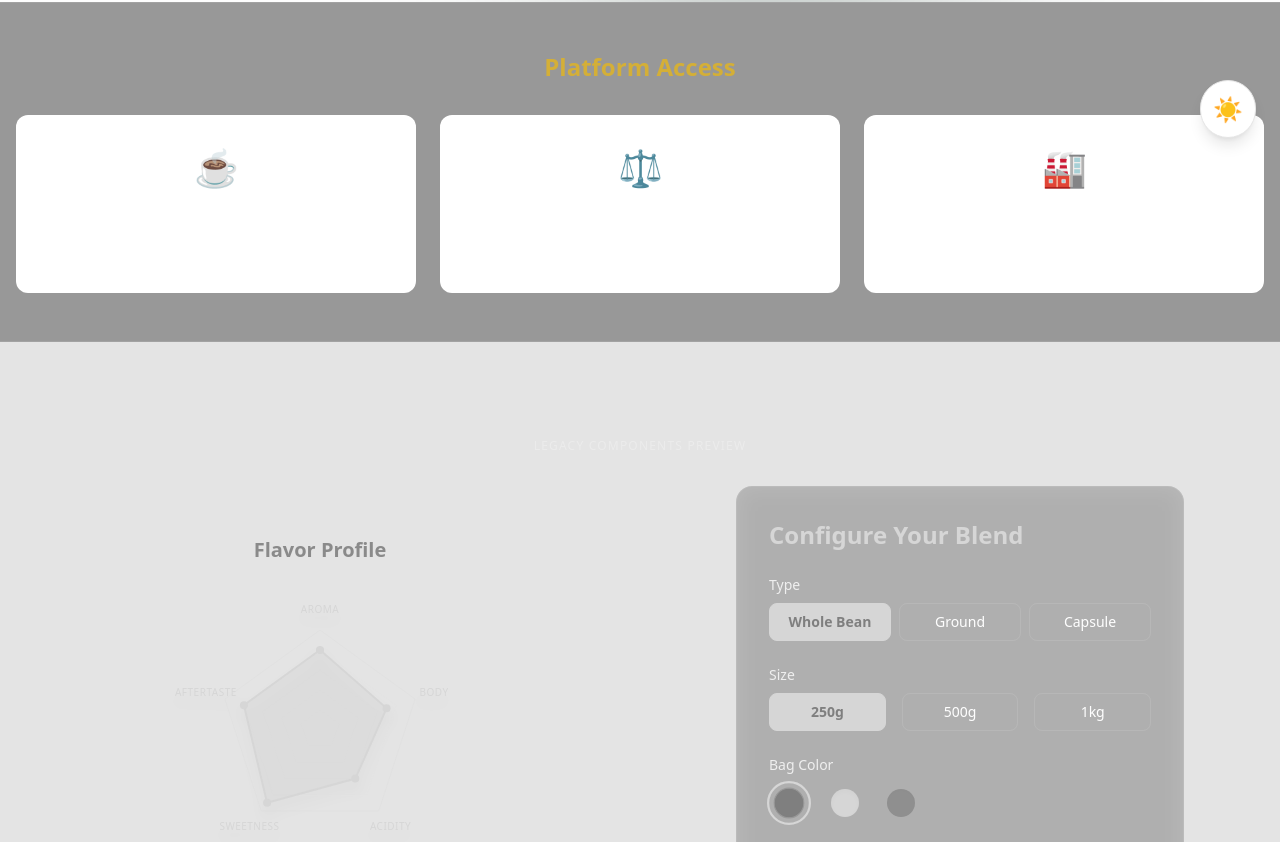
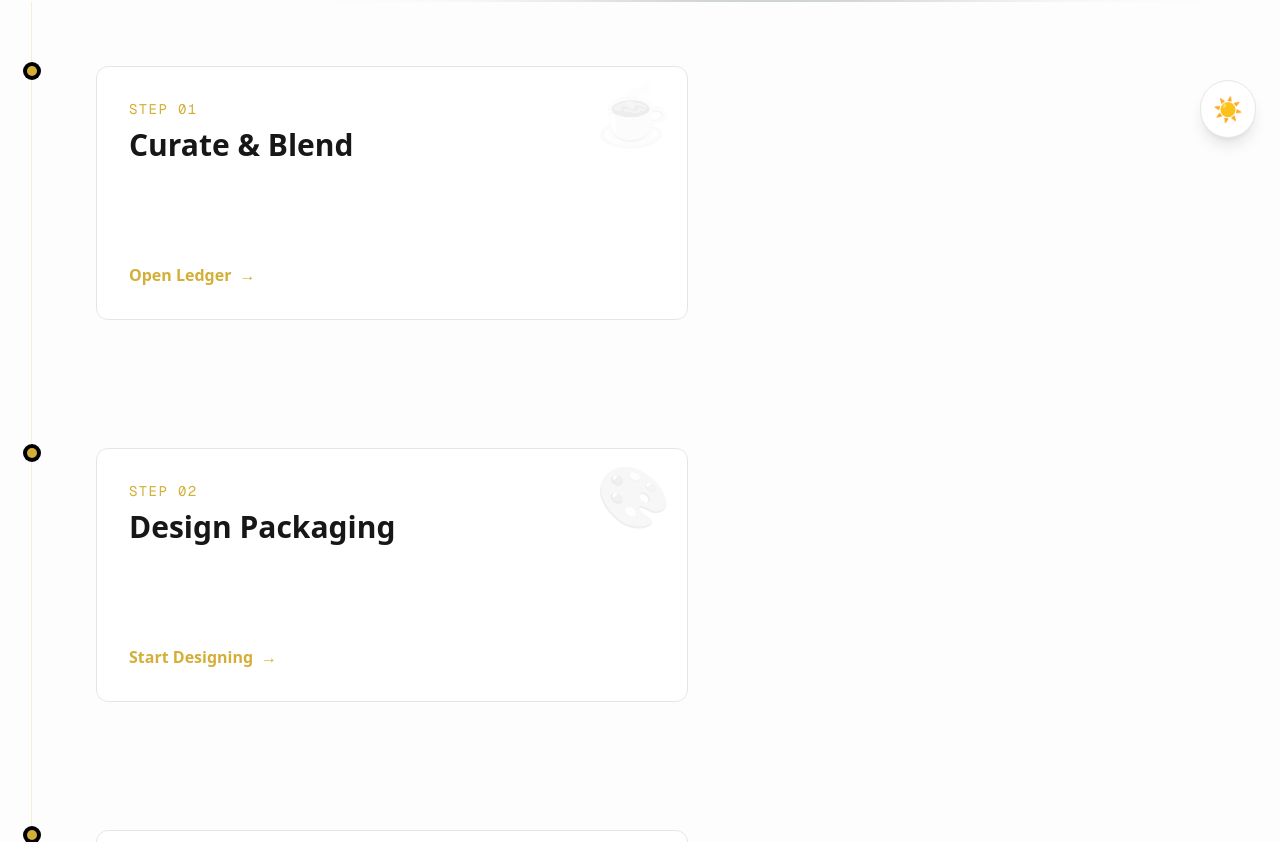
Before and after one commit to conornaught0n/BLENDIE-SITE, a Next.js app: page / in a window 1280 px wide. Shown: the part 638-1480 px from the top of the page. Built offline with nearby package versions, Linux system fonts and the light colour scheme.

Commit message:
Implement Vertical Scroll Landing Page V3

```diff
--- a/app/page.tsx
+++ b/app/page.tsx
@@ -1,56 +1,82 @@
 import React from 'react';
 import { Hero } from "@/components/Hero";
-import { StarFlower } from "@/components/StarFlower";
-import { Configurator } from "@/components/Configurator";
 import Link from 'next/link';
 
 export default function Home() {
   return (
-    <main className="bg-background min-h-screen">
+    <main className="bg-background min-h-screen text-foreground selection:bg-[#D4AF37] selection:text-black">
+
+      {/* 1. HERO: The Hook */}
       <Hero />
 
-      {/* New Launchpad Section */}
-      <section className="py-12 bg-black/40 border-y border-white/10">
-        <div className="max-w-7xl mx-auto px-4 text-center">
-          <h2 className="text-2xl font-bold text-[#D4AF37] mb-8">Platform Access</h2>
-          <div className="grid grid-cols-1 md:grid-cols-3 gap-6">
-            <Link href="/portfolio" className="glass-card p-8 group hover:bg-[#D4AF37]/10 border border-white/10 hover:border-[#D4AF37]/50 block transition-all">
-              <span className="text-4xl mb-4 block">☕</span>
-              <h3 className="text-xl font-bold text-white group-hover:text-[#D4AF37]">Portfolio Ledger</h3>
-              <p className="text-sm text-white/50 mt-2">Manage favorites and select beans.</p>
-            </Link>
+      {/* 2. THE PROCESS (Vertical Scroll Story) */}
+      <div className="relative border-l border-[#D4AF37]/20 ml-8 md:ml-1/2 md:-translate-x-px">
 
-            <Link href="/blend" className="glass-card p-8 group hover:bg-[#D4AF37]/10 border border-white/10 hover:border-[#D4AF37]/50 block transition-all">
-              <span className="text-4xl mb-4 block">⚖️</span>
-              <h3 className="text-xl font-bold text-white group-hover:text-[#D4AF37]">Blend Builder</h3>
-              <p className="text-sm text-white/50 mt-2">Create custom roasts with precision.</p>
-            </Link>
+        {/* Step 1: Portfolio & Blending */}
+        <StepSection
+          number="01"
+          title="Curate & Blend"
+          description="Browse single origins, manage your portfolio, and craft your perfect roast profile."
+          link="/portfolio"
+          cta="Open Ledger"
+          icon="☕"
+        />
 
-            <Link href="/production" className="glass-card p-8 group hover:bg-green-500/10 border border-white/10 hover:border-green-500/50 block transition-all">
-              <span className="text-4xl mb-4 block">🏭</span>
-              <h3 className="text-xl font-bold text-white group-hover:text-green-400">Production OS</h3>
-              <p className="text-sm text-white/50 mt-2">Internal operator dashboard.</p>
-            </Link>
-          </div>
-        </div>
+        {/* Step 2: Design & Package */}
+        <StepSection
+          number="02"
+          title="Design Packaging"
+          description="Choose your bag style, upload custom labels, or let AI design a gift label for you."
+          link="/configurator"
+          cta="Start Designing"
+          icon="🎨"
+        />
+
+        {/* Step 3: Review & Order */}
+        <StepSection
+          number="03"
+          title="Review & Ship"
+          description="Volume discounts unlock at 5kg+. Order samples or subscribe for monthly savings."
+          link="/checkout"
+          cta="View Pricing"
+          icon="📦"
+          last
+        />
+
+      </div>
+
+      {/* 3. SAMPLE PACK CTA */}
+      <section className="py-24 px-4 text-center bg-white/5 border-y border-white/10 mt-12">
+        <h2 className="text-3xl font-bold text-[#D4AF37] mb-4">Not ready to commit?</h2>
+        <p className="text-white/60 mb-8 max-w-xl mx-auto">
+          Order a <strong>Master Blending Kit</strong>. Includes 8x50g single origins, professional cupping bowls, and a guide to finding your flavor.
+        </p>
+        <button className="glass-btn px-8 py-4 text-lg bg-[#D4AF37] text-black border-[#D4AF37] hover:bg-white hover:text-black">
+          Order Sample Pack (€35)
+        </button>
       </section>
 
-      {/* Legacy Content (Keep for now or remove if requested) */}
-      <section className="py-24 px-4 sm:px-6 lg:px-8 bg-black/20 opacity-50 grayscale hover:grayscale-0 transition-all duration-700">
-        <div className="mx-auto max-w-7xl text-center mb-8">
-           <p className="uppercase tracking-widest text-xs text-white/30">Legacy Components Preview</p>
-        </div>
-        <div className="mx-auto max-w-7xl">
-          <div className="grid grid-cols-1 gap-16 lg:grid-cols-2 lg:items-center">
-            <div className="flex flex-col items-center">
-              <StarFlower />
-            </div>
-            <div className="flex flex-col items-center">
-               <Configurator />
-            </div>
-          </div>
-        </div>
-      </section>
     </main>
   );
 }
+
+function StepSection({ number, title, description, link, cta, icon, last }: any) {
+  return (
+    <div className="relative pl-8 md:pl-16 py-16 group">
+      {/* Timeline Dot */}
+      <div className="absolute left-[-5px] top-16 h-2.5 w-2.5 rounded-full bg-[#D4AF37] ring-4 ring-black group-hover:scale-150 transition-transform" />
+
+      <div className="md:w-1/2 glass-card p-8 relative overflow-hidden">
+        <span className="absolute top-0 right-0 p-4 text-6xl opacity-10 grayscale group-hover:grayscale-0 transition-all duration-500">{icon}</span>
+
+        <p className="text-[#D4AF37] font-mono text-sm tracking-widest mb-2">STEP {number}</p>
+        <h3 className="text-3xl font-bold mb-4">{title}</h3>
+        <p className="text-white/60 mb-8 leading-relaxed">{description}</p>
+
+        <Link href={link} className="inline-flex items-center gap-2 text-[#D4AF37] hover:text-white font-bold transition-colors">
+          {cta} <span>→</span>
+        </Link>
+      </div>
+    </div>
+  );
+}
```
